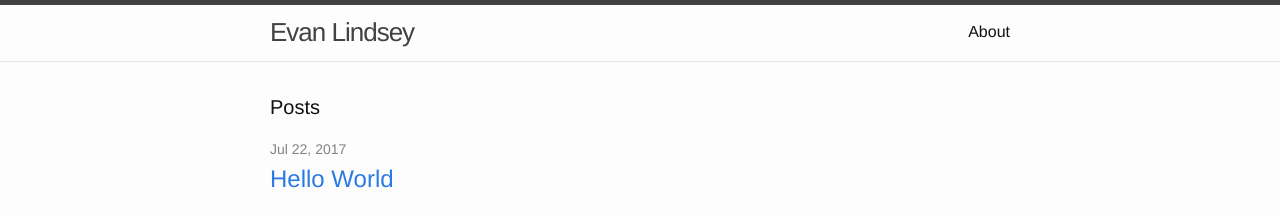
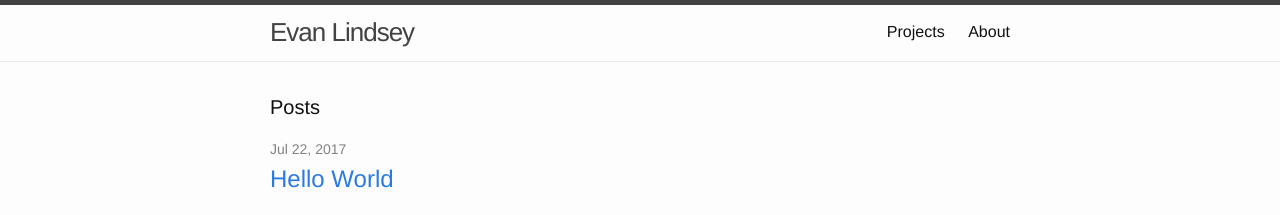
Before and after one commit to evanlindsey/evanlindsey.github.io, a Jekyll site: the page built from index.md, in a window 1280 px wide. Shown: the top 215 px of the page. Built offline with Jekyll 4.4.1, drawn with Linux system fonts in a browser that asks for light colours; nearby versions of some CDN libraries.

Commit message:
add 'projects' dropdown list

```diff
--- a/_includes/header.html
+++ b/_includes/header.html
@@ -19,6 +19,10 @@
         </label>
 
         <div class="trigger">
+          <div class="project-list">
+            <a class="page-link" href="#">Projects</a>
+            <div class="project-content"></div>
+          </div>
           {% for path in page_paths %}
             {% assign my_page = site.pages | where: "path", path | first %}
             {% if my_page.title %}
--- a/_sass/minima.scss
+++ b/_sass/minima.scss
@@ -45,5 +45,6 @@
 @import
   "minima/base",
   "minima/layout",
-  "minima/syntax-highlighting"
+  "minima/syntax-highlighting",
+  "minima/project-list"
 ;
--- /dev/null
+++ b/_sass/minima/project-list.scss
@@ -0,0 +1,42 @@
+.project-list {
+    display: inline-block;
+    position: relative;
+
+    .project-content {
+        display: none;
+        position: absolute;
+        background-color: $background-color;
+        width: 260px;
+        border: 1px solid $grey-color-light;
+        border-radius: 5px;
+        z-index: 1;
+        right: 0;
+    }
+
+    .project-content a {
+        display: block;
+        padding: 12px 16px;
+    }
+
+    &:hover .project-content {
+        display: block;
+    }
+
+    @include media-query($on-palm) {
+        .project-content {
+            right: 112px;
+            top: -8px;
+        }
+
+        > a::before {
+            content: '';
+            border: solid #000;
+            border-width: 0 2px 2px 0;
+            display: inline-block;
+            padding: 4px;
+            margin-right: 4px;
+            transform: rotate(135deg);
+            -webkit-transform: rotate(135deg);
+        }
+    }
+}
--- a/assets/scripts/main.coffee
+++ b/assets/scripts/main.coffee
@@ -2,4 +2,8 @@
 ---
 
 $(document).ready ->
-    console.log "Hello CoffeeScript!"
+    $.get 'https://api.github.com/users/evanlindsey/repos', (data) ->
+        for d in data
+            $('.project-content').append('
+                <a class="page-link" href="' + d.html_url + '">' + d.name + '</a>
+            ');
```
